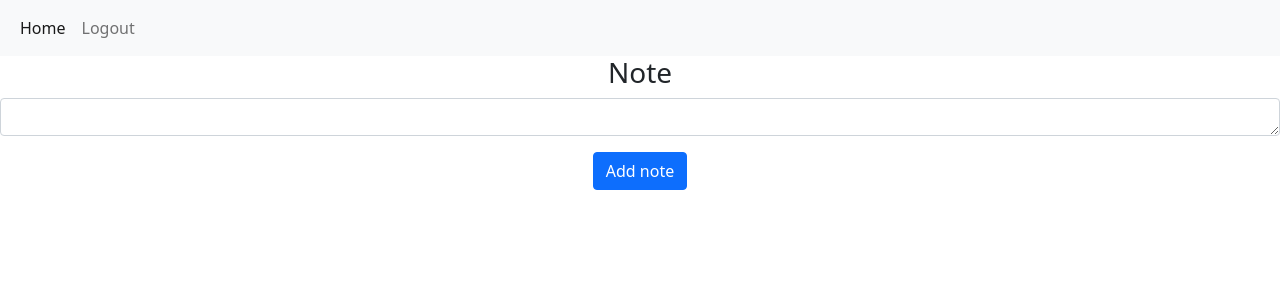
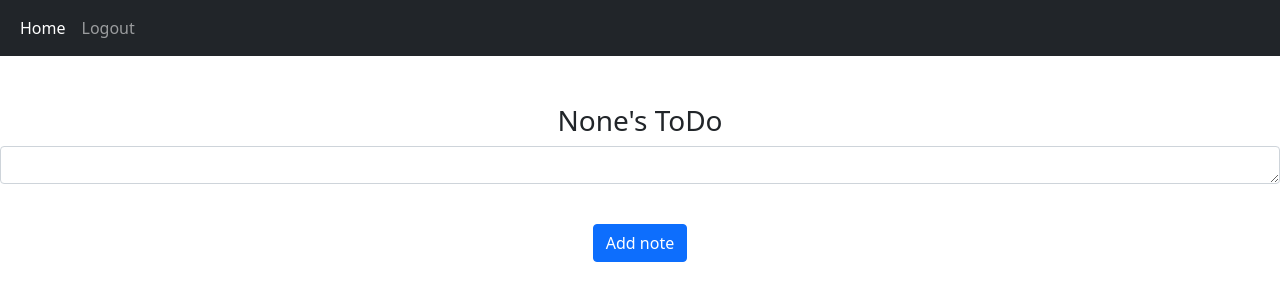
Before and after one commit to htdung167/flask-todolist, a Flask app: page / in a window 1280 px wide. Shown: the top 301 px of the page. Run offline with Flask 2, Linux system fonts and the light colour scheme; the visitor is signed in with stand-in values (Sample User, id 1); data comes from the database, SQL or seed files in the repository; both versions use the stored data as it was after the commit; data that the repository does not hold is empty; parts of the project's set-up code (start-up, migrations or seed data) failed here and were passed over.

Commit message:
add time and name user

```diff
--- a/todolist/templates/base.html
+++ b/todolist/templates/base.html
@@ -12,7 +12,7 @@
 </head>
 
 <body>
-    <nav class="navbar navbar-expand-lg navbar-light bg-light">
+    <nav class="navbar navbar-expand-lg navbar-dark bg-dark">
         <div class="container-fluid">
             <button class="navbar-toggler" type="button" data-bs-toggle="collapse"
                 data-bs-target="#navbarSupportedContent" aria-controls="navbarSupportedContent" aria-expanded="false"
@@ -59,6 +59,8 @@
     {% endwith %}
 
     <div>
+        <br>
+        <br>
         {% block content %} {% endblock %}
     </div>
 
--- a/todolist/templates/index.html
+++ b/todolist/templates/index.html
@@ -3,12 +3,12 @@
 {% block title %} Home {% endblock %}
 
 {% block content %}
-<h3 align="center"> Note </h3>
+<h3 align="center"> {{user.user_name}}'s ToDo </h3>
 <ul class="list-group list-group-flush">
     {% for note in user.notes %}
         <li class="list-group-item">
-            {{note.data}}
-            <button type="button" class="btn-close" onClick="deleteNote({{note.id}})"></button>
+            {{note.data + "          ---          "}} {{note.date}}
+            <button type="button" class="btn-close" onClick="deleteNote({{note.id}})" style="float: right;"></button>
         </li>
     {% endfor %}
 
@@ -17,6 +17,7 @@
     <div class="mb-3">
         <textarea class="form-control" name="note" id="note" cols="30" rows="1"></textarea>
     </div>
+    <br>
     <div align="center">
         <button type="submit" class="btn btn-primary">
             Add note
--- a/todolist/templates/login.html
+++ b/todolist/templates/login.html
@@ -13,6 +13,7 @@
         <label for="password" class="form-label">Password</label>
         <input type="password" class="form-control" id="password" name="password" placeholder="Enter password">
     </div>
+    <br>
     <div align="center">
         <button type="submit" class="btn btn-primary" align="center">Login</button>
     </div>
--- a/todolist/templates/signup.html
+++ b/todolist/templates/signup.html
@@ -22,6 +22,7 @@
         <input type="password" class="form-control" id="confirm_password" name="confirm_password"
             placeholder="Confirm password">
     </div>
+    <br>
     <div align="center">
         <button type="submit" class="btn btn-primary" align="center">Submit</button>
     </div>
```
Also changed, not shown: todolist/todolist.db.
